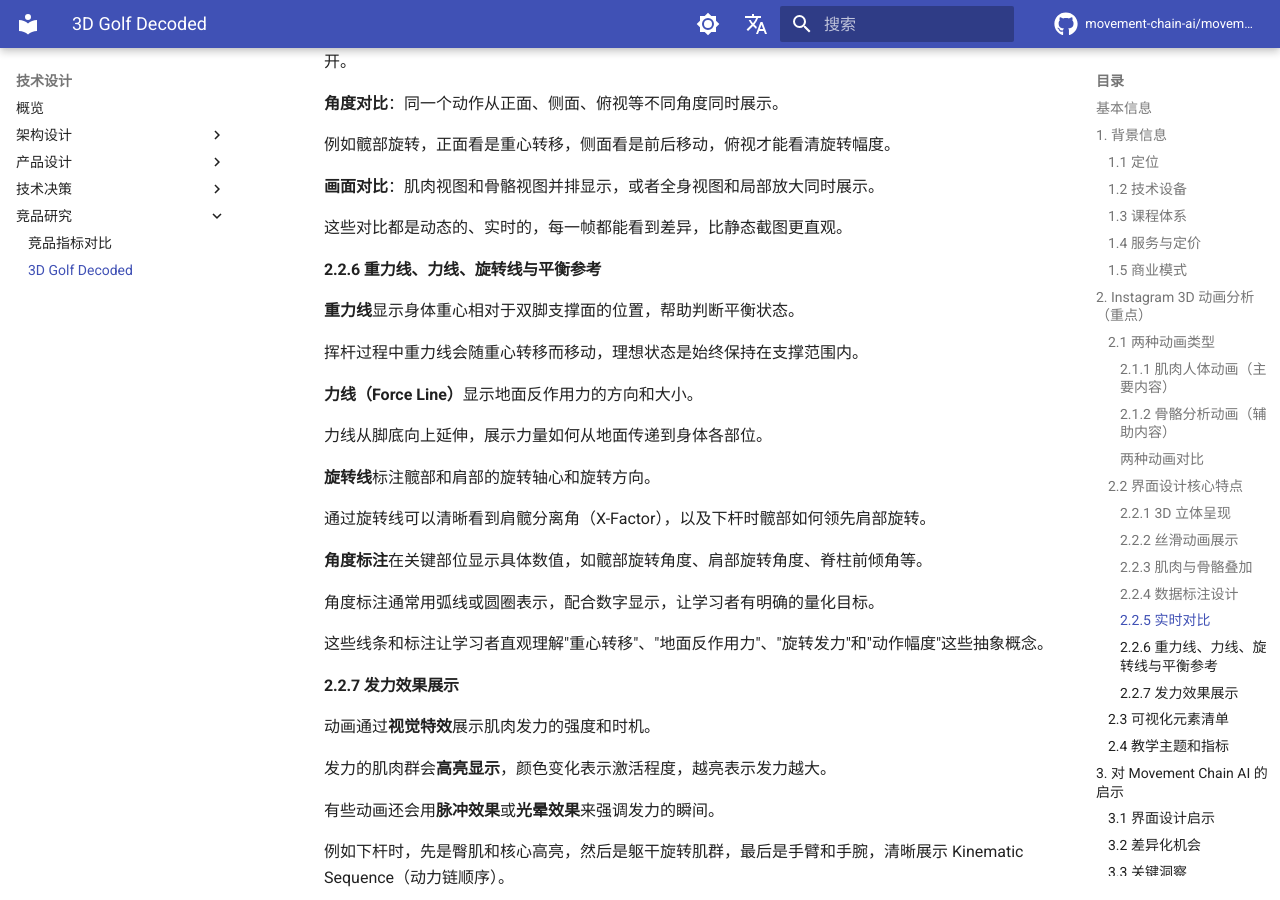
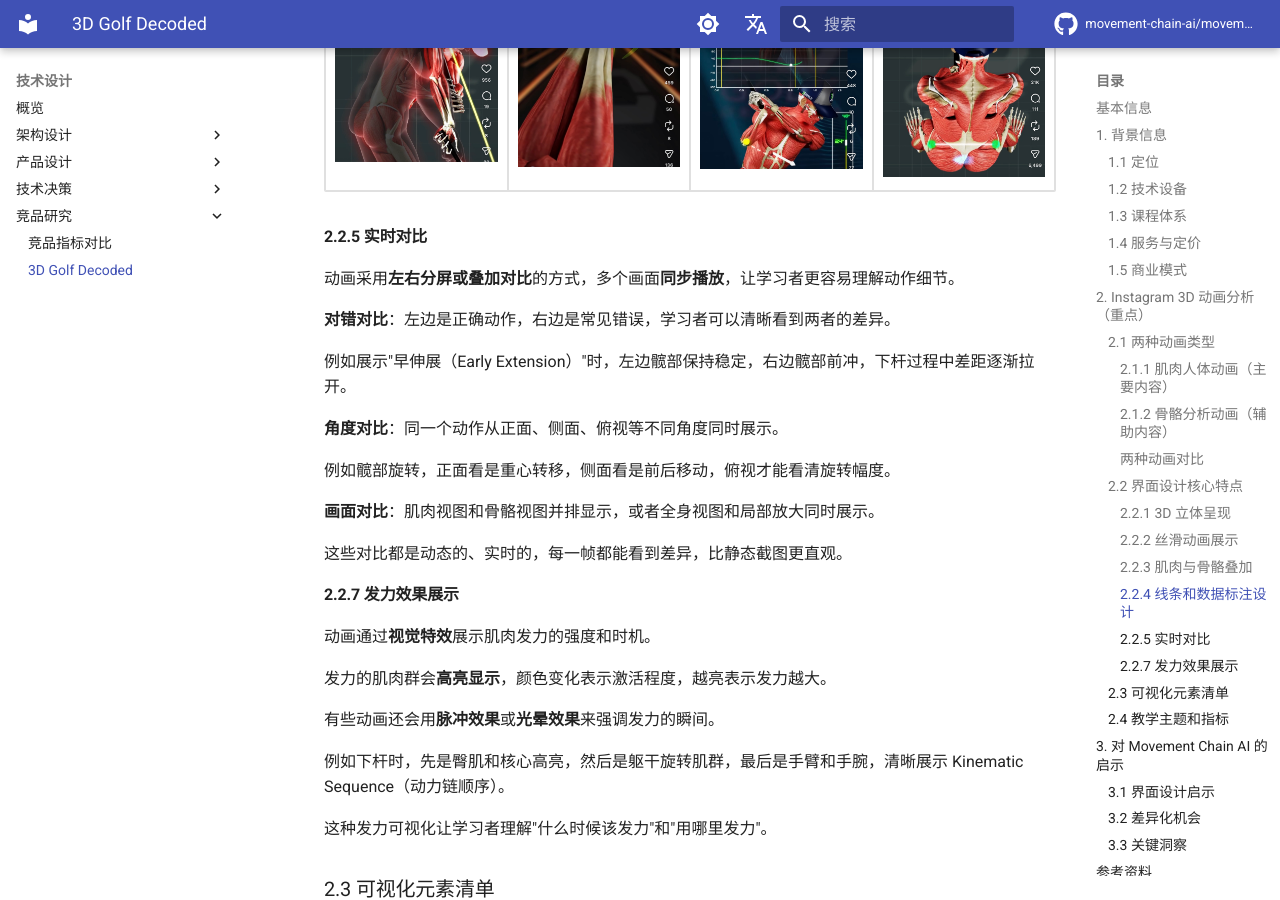
Before and after one commit to movement-chain-ai/movement-chain-docs, an MkDocs documentation site: the page built from docs/zh/design/research/3d-golf-decoded.md, in a window 1280 px wide and 900 px high, scrolled down 6280 px. Built offline with MkDocs 1.6.1 and Material for MkDocs 9.7.7, drawn with Linux system fonts in a browser that asks for light colours; comment, search, counter and statistics services are not loaded; the version menu is left out; some of the changed text lies outside the part shown.

Commit message:
docs: 添加两张肌肉骨骼叠加图片到第二排
🤖 Generated with [Claude Code](https://claude.com/claude-code)

Co-Authored-By: Claude Opus 4.5 <noreply@anthropic.com>

```diff
--- a/docs/zh/design/research/3d-golf-decoded.md
+++ b/docs/zh/design/research/3d-golf-decoded.md
@@ -157,10 +157,13 @@ Instagram 上有**两种类型**的 3D 动画内容：
 | | | | |
 |:---:|:---:|:---:|:---:|
 | ![肌肉骨骼叠加](images/muscle-skeleton-overlay-1.jpg){ width="300" } | ![肌肉骨骼叠加](images/muscle-skeleton-overlay-2.jpg){ width="300" } | ![肌肉骨骼叠加](images/muscle-skeleton-overlay-3.jpg){ width="300" } | ![肌肉骨骼叠加](images/muscle-skeleton-overlay-4.jpg){ width="300" } |
+| ![肌肉骨骼叠加](images/muscle-skeleton-overlay-5.jpg){ width="300" } | ![肌肉骨骼叠加](images/muscle-skeleton-overlay-6.jpg){ width="300" } | | |
 
-#### 2.2.4 数据标注设计
+#### 2.2.4 线条和数据标注设计
 
 动画中的各种标注和指标采用**半透明设计**，不遮挡人体动作本身。重力线、力线、旋转线、角度标注等都是半透明的，既能看到指标信息，又能看清背后的肌肉和骨骼。文字标签和数值显示也采用半透明背景，确保信息清晰但不喧宾夺主。这种设计让界面信息丰富但不杂乱，学习者可以同时关注动作和数据。
+
+线条和标注让学习者直观理解"重心转移"、"地面反作用力"、"旋转发力"和"动作幅度"这些抽象概念。
 
 | | | | |
 |:---:|:---:|:---:|:---:|
@@ -182,28 +185,6 @@ Instagram 上有**两种类型**的 3D 动画内容：
 **画面对比**：肌肉视图和骨骼视图并排显示，或者全身视图和局部放大同时展示。
 
 这些对比都是动态的、实时的，每一帧都能看到差异，比静态截图更直观。
-
-
-
-#### 2.2.6 重力线、力线、旋转线与平衡参考
-
-**重力线**显示身体重心相对于双脚支撑面的位置，帮助判断平衡状态。
-
-挥杆过程中重力线会随重心转移而移动，理想状态是始终保持在支撑范围内。
-
-**力线（Force Line）**显示地面反作用力的方向和大小。
-
-力线从脚底向上延伸，展示力量如何从地面传递到身体各部位。
-
-**旋转线**标注髋部和肩部的旋转轴心和旋转方向。
-
-通过旋转线可以清晰看到肩髋分离角（X-Factor），以及下杆时髋部如何领先肩部旋转。
-
-**角度标注**在关键部位显示具体数值，如髋部旋转角度、肩部旋转角度、脊柱前倾角等。
-
-角度标注通常用弧线或圆圈表示，配合数字显示，让学习者有明确的量化目标。
-
-这些线条和标注让学习者直观理解"重心转移"、"地面反作用力"、"旋转发力"和"动作幅度"这些抽象概念。
 
 #### 2.2.7 发力效果展示
 
```
Also changed, not shown: docs/zh/design/research/images/muscle-skeleton-overlay-5.jpg (added), docs/zh/design/research/images/muscle-skeleton-overlay-6.jpg (added).
